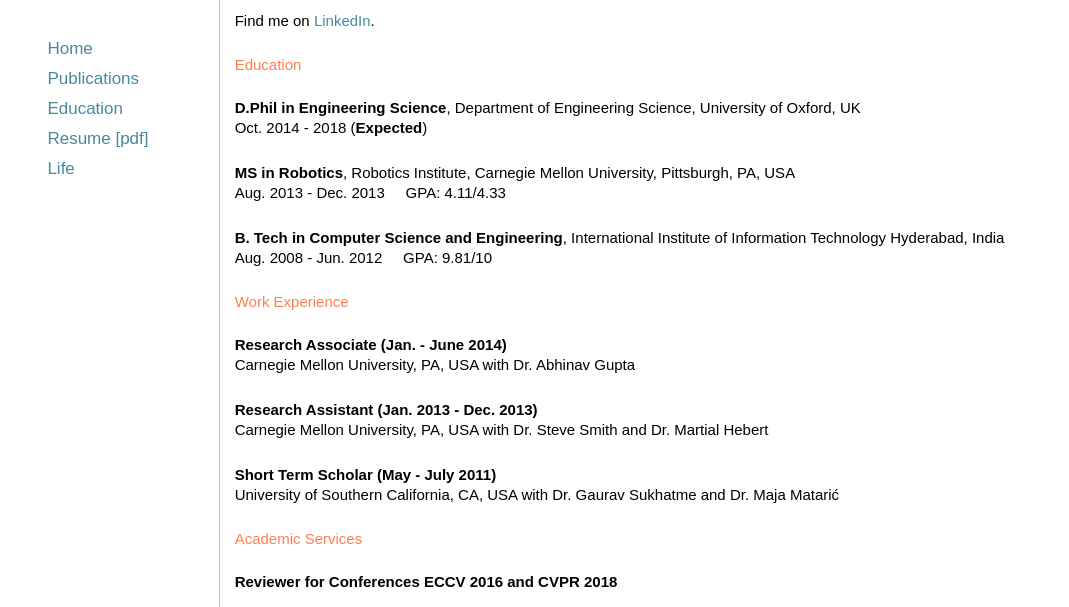
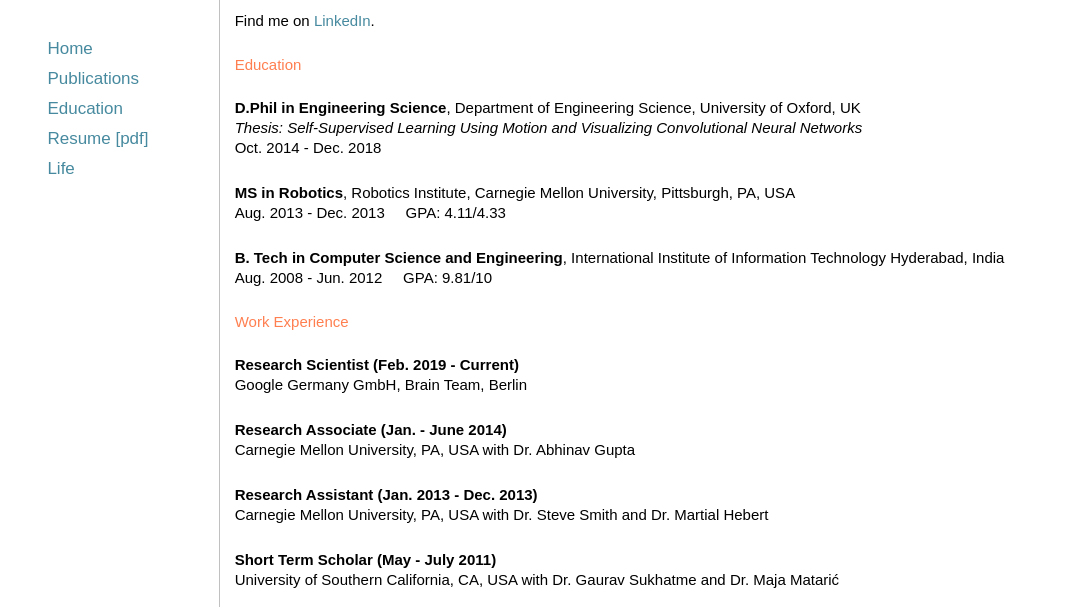
Before and after one commit to aravindhm/aravindhm.github.io, a plain HTML site: page education.html in a window 1280 px wide. Shown: the part 164-771 px from the top of the page, without its empty margins (102-1171 px from the left). Drawn offline with Linux system fonts and the light colour scheme.

Commit message:
Updated education and work experience.

```diff
--- a/education.html
+++ b/education.html
@@ -18,7 +18,8 @@
             Find me on <a href="https://uk.linkedin.com/pub/aravindh-mahendran/53/16/90" target=_blank>LinkedIn</a>. <br/> <br/>
             <h3>Education</h3>
             <p> <b>D.Phil in Engineering Science</b>, Department of Engineering Science, University of Oxford, UK <br/>
-            Oct. 2014 - 2018 (<b>Expected</b>)
+            <i>Thesis: Self-Supervised Learning Using Motion and Visualizing Convolutional Neural Networks</i> <br/>
+            Oct. 2014 - Dec. 2018
             </p>
             <p> <b>MS in Robotics</b>, Robotics Institute, Carnegie Mellon University, Pittsburgh, PA, USA <br/>
             Aug. 2013 - Dec. 2013 &nbsp;&nbsp;&nbsp;&nbsp;GPA: 4.11/4.33
@@ -29,13 +30,14 @@
         </div> <!-- end education -->
         <div id="Work Experience">
             <h3> Work Experience </h3>
+            <p> <b> Research Scientist (Feb. 2019 - Current)</b> <br/> Google Germany GmbH, Brain Team, Berlin </p>
             <p> <b>Research Associate (Jan. - June 2014)</b> <br/> Carnegie Mellon University, PA, USA with Dr. Abhinav Gupta </p>
             <p> <b>Research Assistant (Jan. 2013 - Dec. 2013)</b> <br/> Carnegie Mellon University, PA, USA with Dr. Steve Smith and Dr. Martial Hebert</p>
             <p> <b>Short Term Scholar (May - July 2011)</b> <br/> University of Southern California, CA, USA with Dr. Gaurav Sukhatme and Dr. Maja Matari&cacute;</p>
         </div> <!-- end work experience -->
         <div id="Academic Services">
             <h3> Academic Services </h3>
-            <p> <b> Reviewer for Conferences ECCV 2016 and CVPR 2018 </b> </p>
+            <p> <b> Reviewer for </b> ECCV, CVPR, NeurIPS, BMVC, WACV, IJCV, PAMI </p>
             <p> <b> Lab Demonstrator (University of Oxford) </b> Lab demonstrator for B-16 Structure Programming Lab, Department of Engineering Science </p>
             <p> <b> Teaching Assitant (IIIT Hyderabad) </b> Teaching Assistant for undergraduate course on Artificial Intelligence at IIIT Hyderabad </p>
         </div>
```
